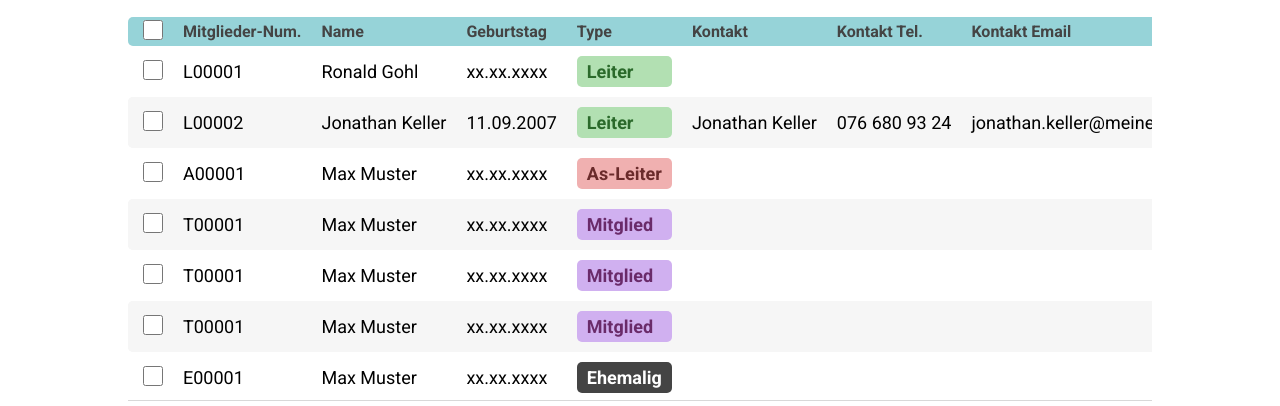
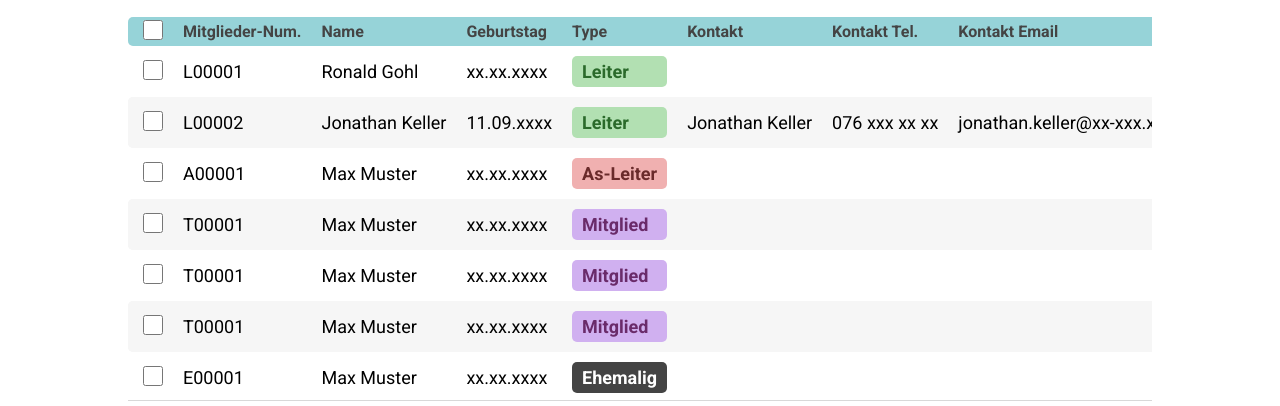
Before and after one commit to meine-modellbahn-ch/modellbahn-treff-intern, a plain HTML site: page mitglieder/index.html in a window 1280 px wide. Shown: the part 333-739 px from the top of the page. Drawn offline with nearby package versions, Linux system fonts and the light colour scheme; no server answers.

Commit message:
Data blur

```diff
--- a/mitglieder/table_content.html
+++ b/mitglieder/table_content.html
@@ -26,13 +26,13 @@
     <td><input type="checkbox" name="select" id="select" class="person_select_box"></td>
     <td>L00002</td>
     <td>Jonathan Keller</td>
-    <td>11.09.2007</td>
+    <td>11.09.xxxx</td>
     <td>
         <div class="td_type" type="leiter">Leiter</div>
     </td>
     <td>Jonathan Keller</td>
-    <td>076 680 93 24</td>
-    <td>jonathan.keller@meine-modellbahn.ch</td>
+    <td>076 xxx xx xx</td>
+    <td>jonathan.keller@xx-xxx.xx</td>
     <td>SA-T1-B</td>
 </tr>
 <tr class="row_content">
```
